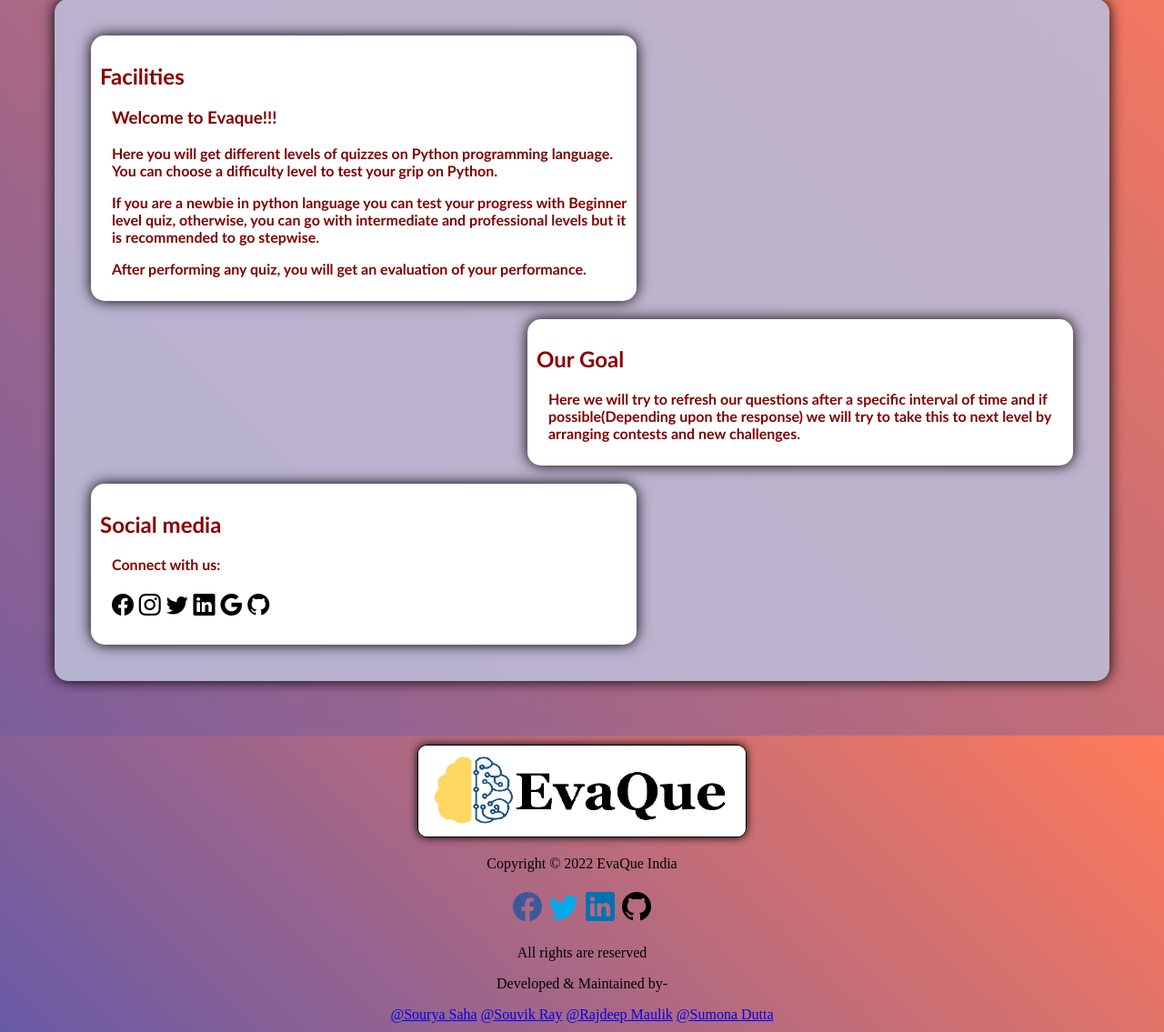
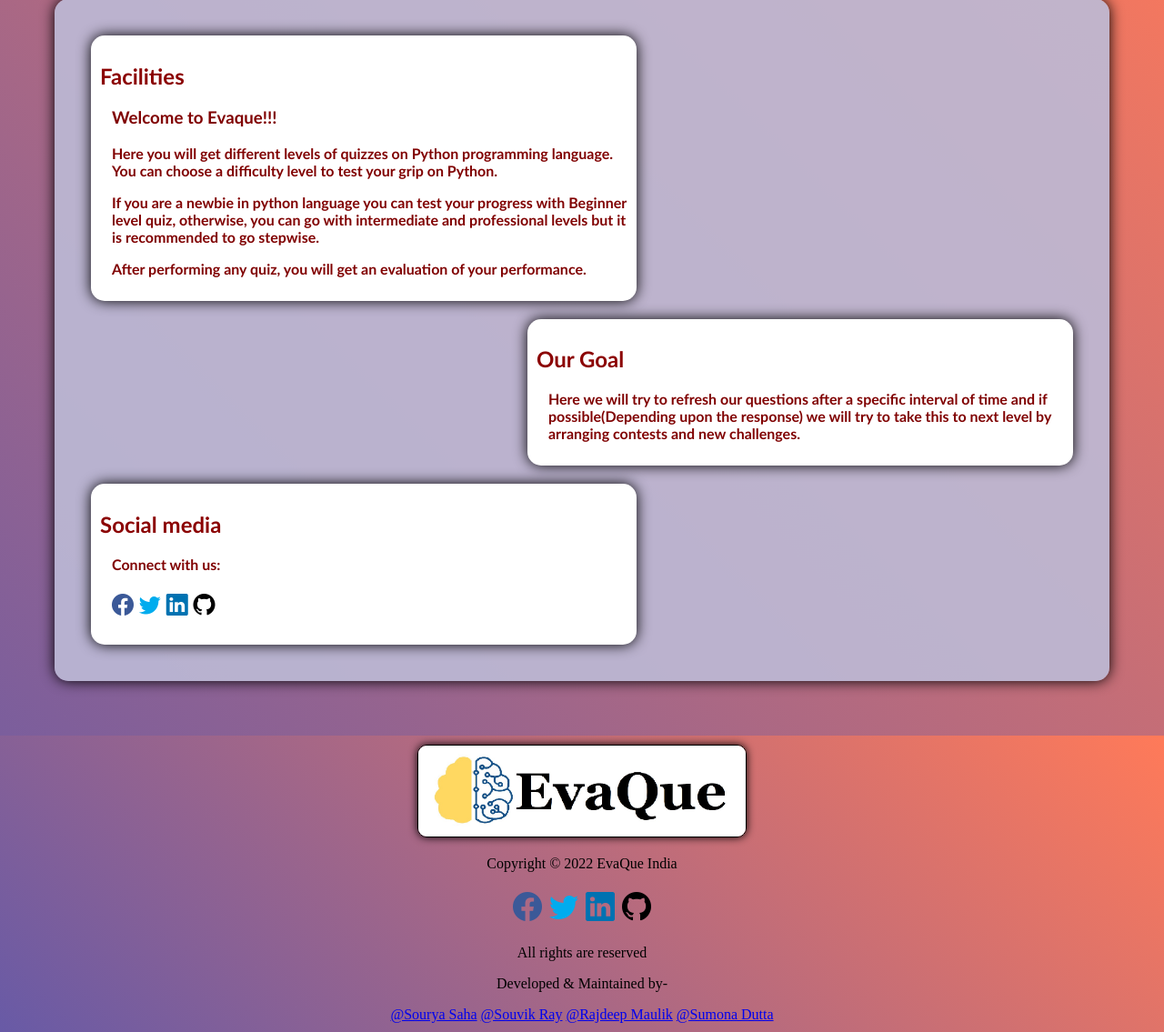
Before and after one commit to Rajdeep-1508/EvaQue, a Django app: page /about in a window 1280 px wide. Shown: the part 211-1346 px from the top of the page at 91% size. Run offline with Django 4.2, Linux system fonts and the light colour scheme.

Commit message:
frontend edited socials

```diff
--- a/evaque/templates/authentication/about.html
+++ b/evaque/templates/authentication/about.html
@@ -21,12 +21,10 @@
                 <h1>Social media</h1>
                 <p>Connect with us: </p>
                 <h2>
-                    <a href="#facebook"><i class="bi bi-facebook"></i></a>
-                    <a href="#instagram"><i class="bi bi-instagram"></i></a>
-                    <a href="#twitter"><i class="bi bi-twitter"></i></a>
-                    <a href="#linkedin"><i class="bi bi-linkedin"></i></a>
-                    <a href="#google"><i class="bi bi-google"></i></a>
-                    <a href="#github"><i class="bi bi-github"></i></a>
+                    <a href="#facebook" style="color: #3b5998;"><i class="bi bi-facebook" ></i></a>
+                    <a href="#twitter" style="color: #00acee;"><i class="bi bi-twitter"></i></a>
+                    <a href="#linkedin" style="color: #0072b1;"><i class="bi bi-linkedin"></i></a>
+                    <a href="#github" style="color: black;"><i class="bi bi-github"></i></a>
                 </h2>
             </div>
         </div>
```
